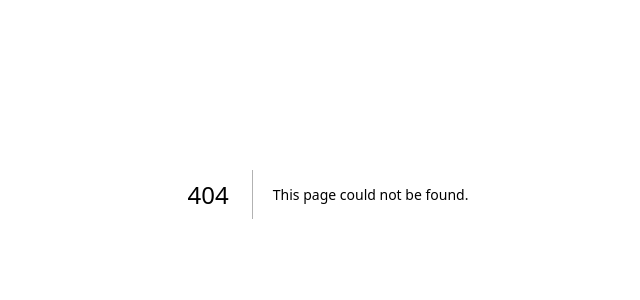
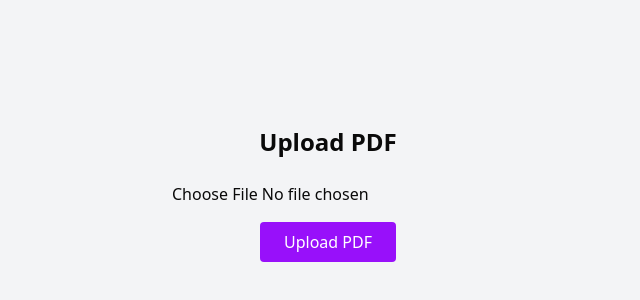
Before and after one commit to Aditya-170/Mindora, a Next.js app: page /demo in a window 1280 px wide. Before the commit this address had no page. Shown: the part 206-506 px from the top of the page, without its empty margins (312-952 px from the left). Built offline with nearby package versions, Linux system fonts and the light colour scheme.

Commit message:
added uploads

```diff
--- a/package.json
+++ b/package.json
@@ -8,11 +8,17 @@
     "start": "next start"
   },
   "dependencies": {
+    "@aws-sdk/client-s3": "^3.899.0",
     "@radix-ui/react-avatar": "^1.1.10",
     "@radix-ui/react-dropdown-menu": "^2.1.16",
     "@radix-ui/react-slot": "^1.2.3",
+    "@supabase/supabase-js": "^2.58.0",
+    "aws-sdk": "^2.1692.0",
     "class-variance-authority": "^0.7.1",
     "clsx": "^2.1.1",
+    "firebase": "^12.3.0",
+    "formidable": "^3.5.4",
+    "formidable-serverless": "^1.1.1",
     "framer-motion": "^12.23.22",
     "lucide-react": "^0.544.0",
     "next": "15.5.4",
--- /dev/null
+++ b/src/app/api/upload-pdf-s3/route.js
@@ -0,0 +1,44 @@
+import { supabaseServer } from "@/config/supabase";
+
+export const config = {
+  api: { bodyParser: false }, // disable Next.js body parsing
+};
+
+export async function POST(req) {
+  try {
+    // Convert request to buffer
+    const arrayBuffer = await req.arrayBuffer();
+    const buffer = Buffer.from(arrayBuffer);
+
+    // Get filename from custom header or fallback
+    const filename = req.headers.get("x-filename") || "uploaded.pdf";
+
+    // Upload the file to the "pdfs" bucket
+    const { data, error } = await supabaseServer.storage
+      .from("pdfs")
+      .upload(filename, buffer, {
+        contentType: req.headers.get("content-type") || "application/pdf",
+        upsert: true, // overwrite if file exists
+      });
+
+    if (error) throw error;
+    if (!data?.fullPath) throw new Error("Upload succeeded but no fullPath returned");
+
+    // Manually construct the public URL
+    const publicUrl = `${process.env.NEXT_PUBLIC_SUPABASE_URL}/storage/v1/object/public/${data.fullPath}`;
+
+    // console.log("Upload data:", data);
+    // console.log("Public URL:", publicUrl);
+
+    return new Response(JSON.stringify({ url: publicUrl }), {
+      status: 200,
+      headers: { "Content-Type": "application/json" },
+    });
+  } catch (err) {
+    console.error("Upload error:", err);
+    return new Response(JSON.stringify({ error: err.message }), {
+      status: 500,
+      headers: { "Content-Type": "application/json" },
+    });
+  }
+}
--- /dev/null
+++ b/src/app/demo/page.jsx
@@ -0,0 +1,69 @@
+"use client";
+import { useState } from "react";
+
+export default function UploadPage() {
+    const [file, setFile] = useState(null);
+    const [url, setUrl] = useState("");
+    const [loading, setLoading] = useState(false);
+
+    const handleFileChange = (e) => {
+        setFile(e.target.files[0]);
+        setUrl("");
+    };
+
+    const handleUpload = async () => {
+        if (!file) return alert("Please select a PDF first");
+
+        setLoading(true);
+        try {
+            const res = await fetch("/api/upload-pdf-s3", {
+                method: "POST",
+                headers: {
+                    "Content-Type": file.type,
+                    "x-filename": file.name, // send filename to backend
+                },
+                body: file,
+            });
+
+            const data = await res.json();
+            console.log("Backend response:", JSON.stringify(data, null, 2));
+
+            if (data.url) setUrl(data.url);
+            else if (data.error) alert("Upload error: " + data.error);
+        } catch (err) {
+            console.error(err);
+            alert("Upload failed");
+        }
+        setLoading(false);
+    };
+
+    return (
+        <div className="flex flex-col items-center justify-center min-h-screen p-6 bg-gray-100">
+            <h1 className="text-2xl font-bold mb-6">Upload PDF</h1>
+
+            <input
+                type="file"
+                accept="application/pdf"
+                onChange={handleFileChange}
+                className="mb-4"
+            />
+
+            <button
+                onClick={handleUpload}
+                disabled={loading}
+                className="bg-purple-600 text-white px-6 py-2 rounded hover:bg-purple-700"
+            >
+                {loading ? "Uploading..." : "Upload PDF"}
+            </button>
+
+            {url && (
+                <div className="mt-6 p-4 bg-white rounded shadow">
+                    <p className="font-semibold mb-2">Uploaded PDF URL:</p>
+                    <a href={url} target="_blank" className="text-blue-600 underline">
+                        {url}
+                    </a>
+                </div>
+            )}
+        </div>
+    );
+}
--- /dev/null
+++ b/src/config/firebase.js
@@ -0,0 +1,17 @@
+import { initializeApp } from "firebase/app";
+import { getStorage } from "firebase/storage";
+
+const firebaseConfig = {
+  apiKey: "AIzaSyCAEp14I9gC0zg01uAWE02VXbkoOATI624",
+  authDomain: "mindora-3e6a7.firebaseapp.com",
+  projectId: "mindora-3e6a7",
+  storageBucket: "mindora-3e6a7.firebasestorage.app",
+  messagingSenderId: "264539332519",
+  appId: "1:264539332519:web:f6bf7132ff4e4bc3ebe082",
+  measurementId: "G-PPYXW5QRG9"
+};
+
+const app = initializeApp(firebaseConfig);
+const storage = getStorage(app);
+
+export { storage };
--- /dev/null
+++ b/src/config/supabase.js
@@ -0,0 +1,6 @@
+import { createClient } from "@supabase/supabase-js";
+
+export const supabaseServer = createClient(
+  process.env.NEXT_PUBLIC_SUPABASE_URL,
+  process.env.SUPABASE_SERVICE_ROLE_KEY
+);
```
Also changed, not shown: 1 other file (tests, documents, lock files or other folders).
